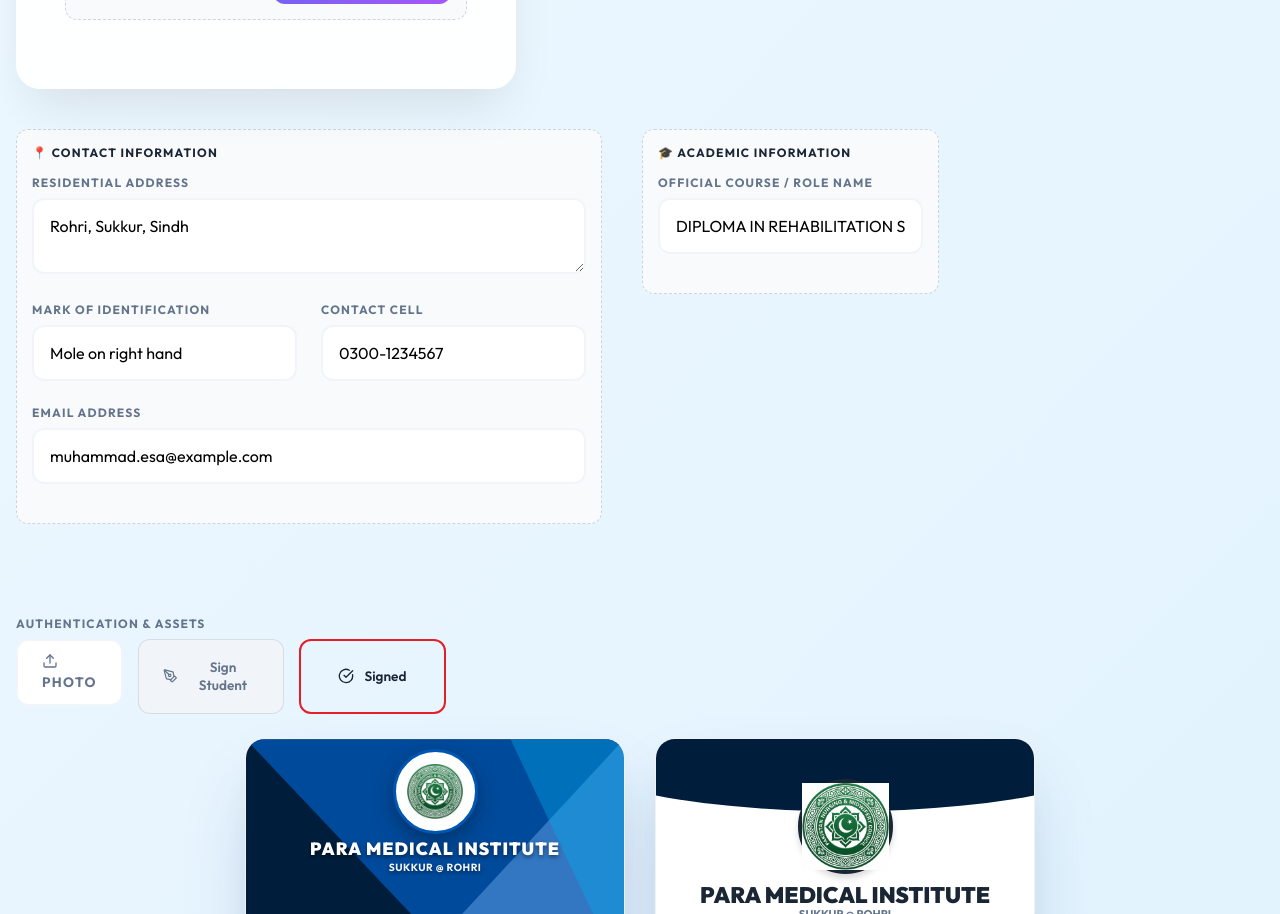
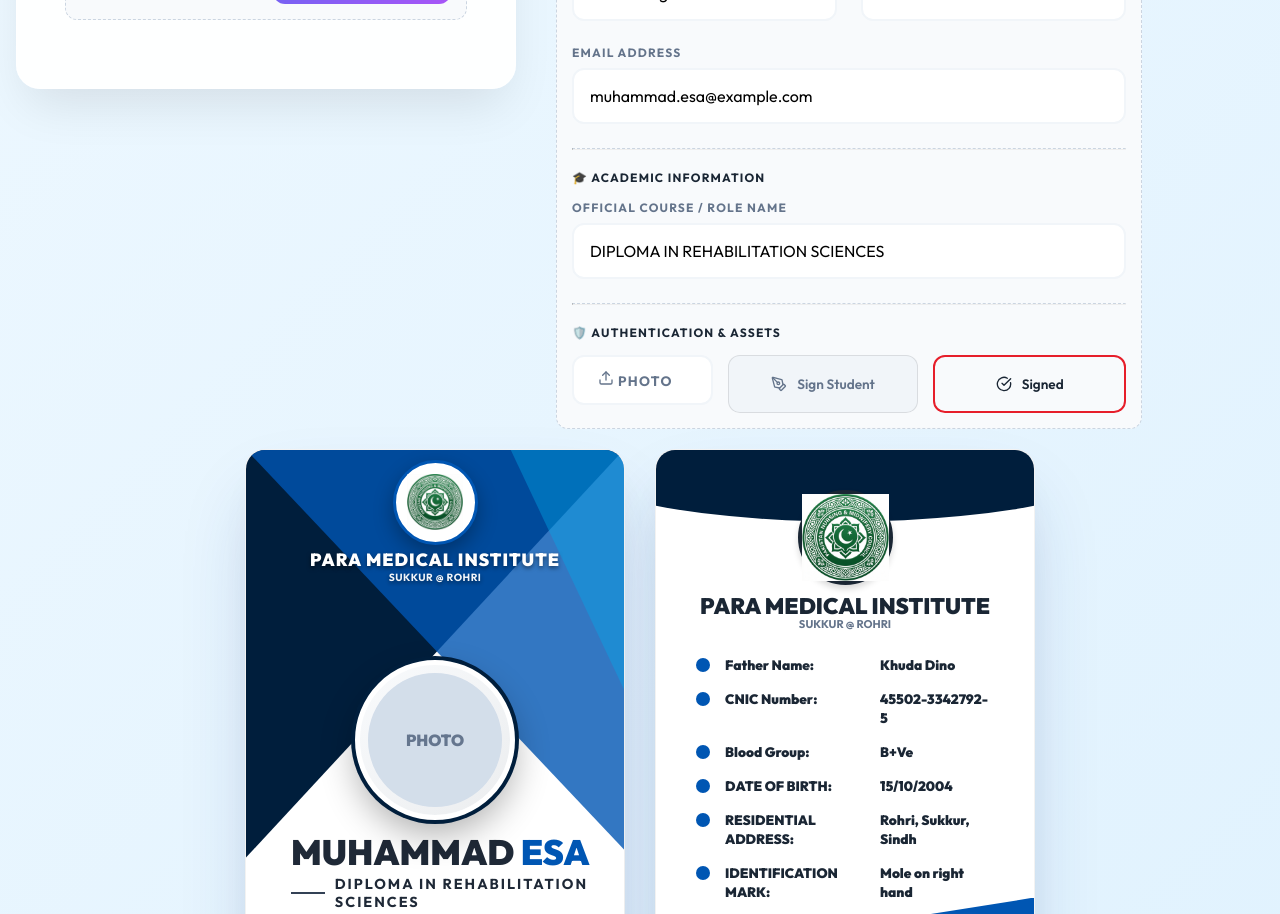
Before and after one commit to Muhammadesa786/id-card-generator, a React (Vite) app: page / in a window 1280 px wide. Shown: the part 860-1774 px from the top of the page. Built offline with nearby package versions, Linux system fonts and the light colour scheme.

Commit message:
Merged form sections into unified card

```diff
--- a/src/App.jsx
+++ b/src/App.jsx
@@ -1,7 +1,7 @@
 import React, { useState, useRef, useEffect } from 'react';
 import SignatureCanvas from 'react-signature-canvas';
 import { toPng } from 'html-to-image';
-import { Download, Upload, Trash2, PenTool, User, CheckCircle, Sparkles, QrCode, Menu, X, Printer } from 'lucide-react';
+import { Download, Upload, Trash2, PenTool, User, CheckCircle, Sparkles, QrCode, Menu, X, Printer, Shield } from 'lucide-react';
 import { QRCodeSVG } from 'qrcode.react';
 import { getDominantColor, adjustColorBrightness, getContrastColor } from './utils/colorUtils';
 import IDCard from './components/IDCard';
@@ -372,10 +372,9 @@ const App = () => {
               <input type="text" name="dob" value={formData.dob} onChange={handleInputChange} />
             </div>
           </div>
-        </div>
 
-        {/* Contact Information Section */}
-        <div className="form-group" style={{ background: '#f8fafc', padding: '15px', borderRadius: '12px', border: '1px dashed #cbd5e1', marginBottom: '20px' }}>
+          <hr style={{ margin: '20px 0', borderTop: '1px dashed #cbd5e1' }} />
+
           <label style={{ color: 'var(--primary)', marginBottom: '15px', display: 'block' }}>📍 Contact Information</label>
 
           <div className="form-group">
@@ -398,20 +397,19 @@ const App = () => {
             <label>Email Address</label>
             <input type="email" name="email" value={formData.email} onChange={handleInputChange} placeholder="Enter email address" />
           </div>
-        </div>
 
-        {/* Academic Information Section */}
-        <div className="form-group" style={{ background: '#f8fafc', padding: '15px', borderRadius: '12px', border: '1px dashed #cbd5e1', marginBottom: '20px' }}>
+          <hr style={{ margin: '20px 0', borderTop: '1px dashed #cbd5e1' }} />
+
           <label style={{ color: 'var(--primary)', marginBottom: '15px', display: 'block' }}>🎓 Academic Information</label>
 
           <div className="form-group">
             <label>Official Course / Role Name</label>
             <input type="text" name="courseName" value={formData.courseName} onChange={handleInputChange} />
           </div>
-        </div>
 
-        <div className="form-group" style={{ marginTop: '2rem' }}>
-          <label>Authentication & Assets</label>
+          <hr style={{ margin: '20px 0', borderTop: '1px dashed #cbd5e1' }} />
+
+          <label style={{ color: 'var(--primary)', marginBottom: '15px', display: 'block' }}>🛡️ Authentication & Assets</label>
           <div style={{ display: 'flex', gap: '15px' }}>
             <div style={{ flex: 1 }}>
               <input type="file" id="photo-upload" hidden onChange={handlePhotoUpload} accept="image/*" />
```
